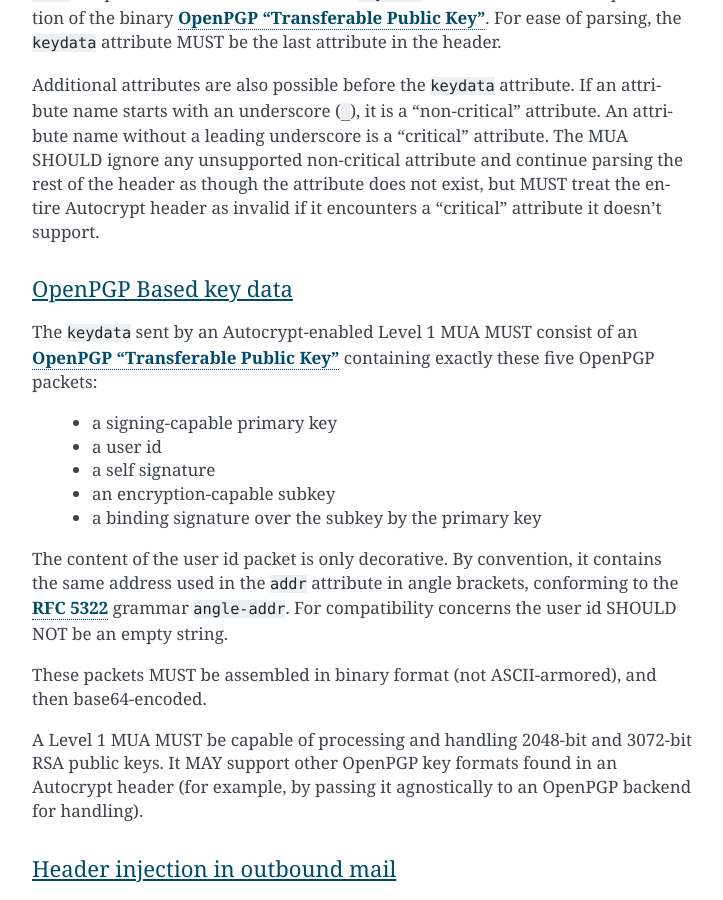
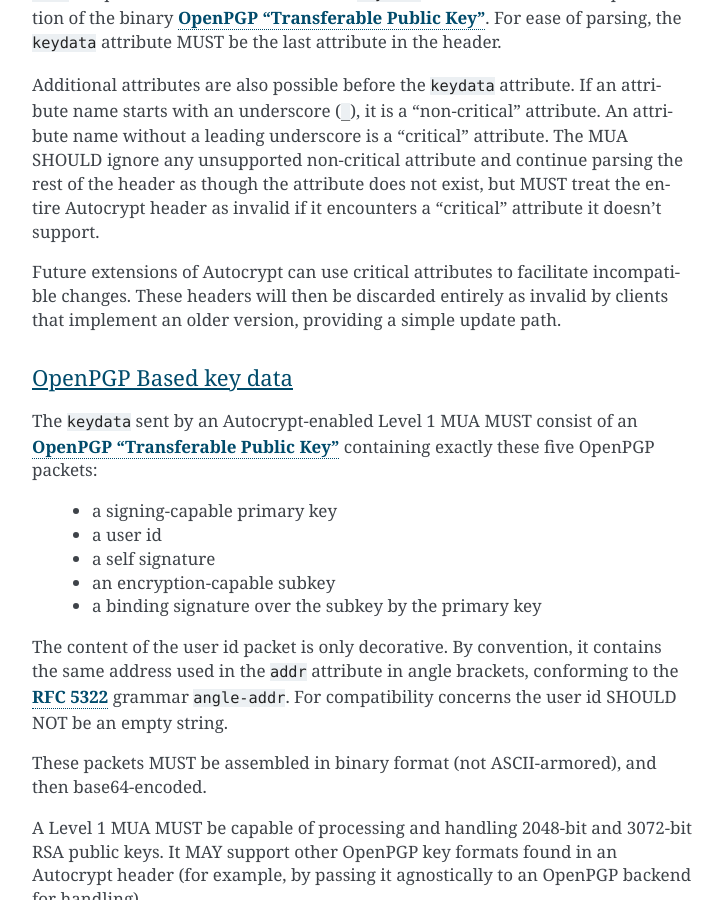
Before and after one commit to autocrypt/autocrypt, a Sphinx documentation site: the page built from doc/level1.rst, in a window 1280 px wide and 900 px high, scrolled down 4577 px. Shown: the whole window, without its empty margins (388-1111 px from the left). Built offline with Sphinx 7.4.7, drawn with Linux system fonts in a browser that asks for light colours.

Commit message:
add a note about use of critical attributes for future incompatible changes (closes #163)

```diff
--- a/doc/level1.rst
+++ b/doc/level1.rst
@@ -184,6 +184,12 @@
 the header as though the attribute does not exist, but MUST treat the
 entire Autocrypt header as invalid if it encounters a "critical" attribute it
 doesn't support.
+
+Future extensions of Autocrypt can use critical attributes to
+facilitate incompatible changes. These headers will then be discarded
+entirely as invalid by clients that implement an older version,
+providing a simple update path.
+
 
 OpenPGP Based key data
 ~~~~~~~~~~~~~~~~~~~~~~
```
